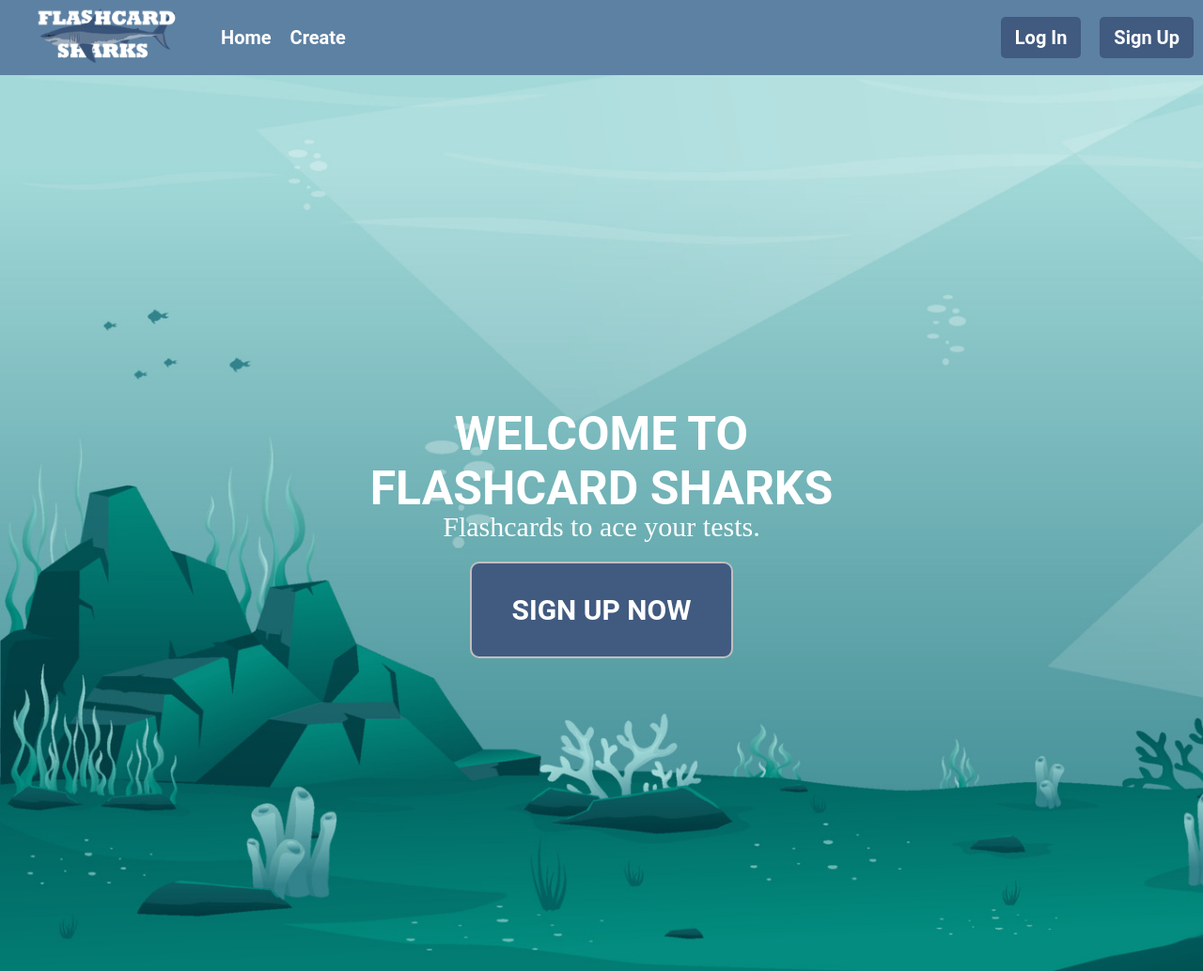
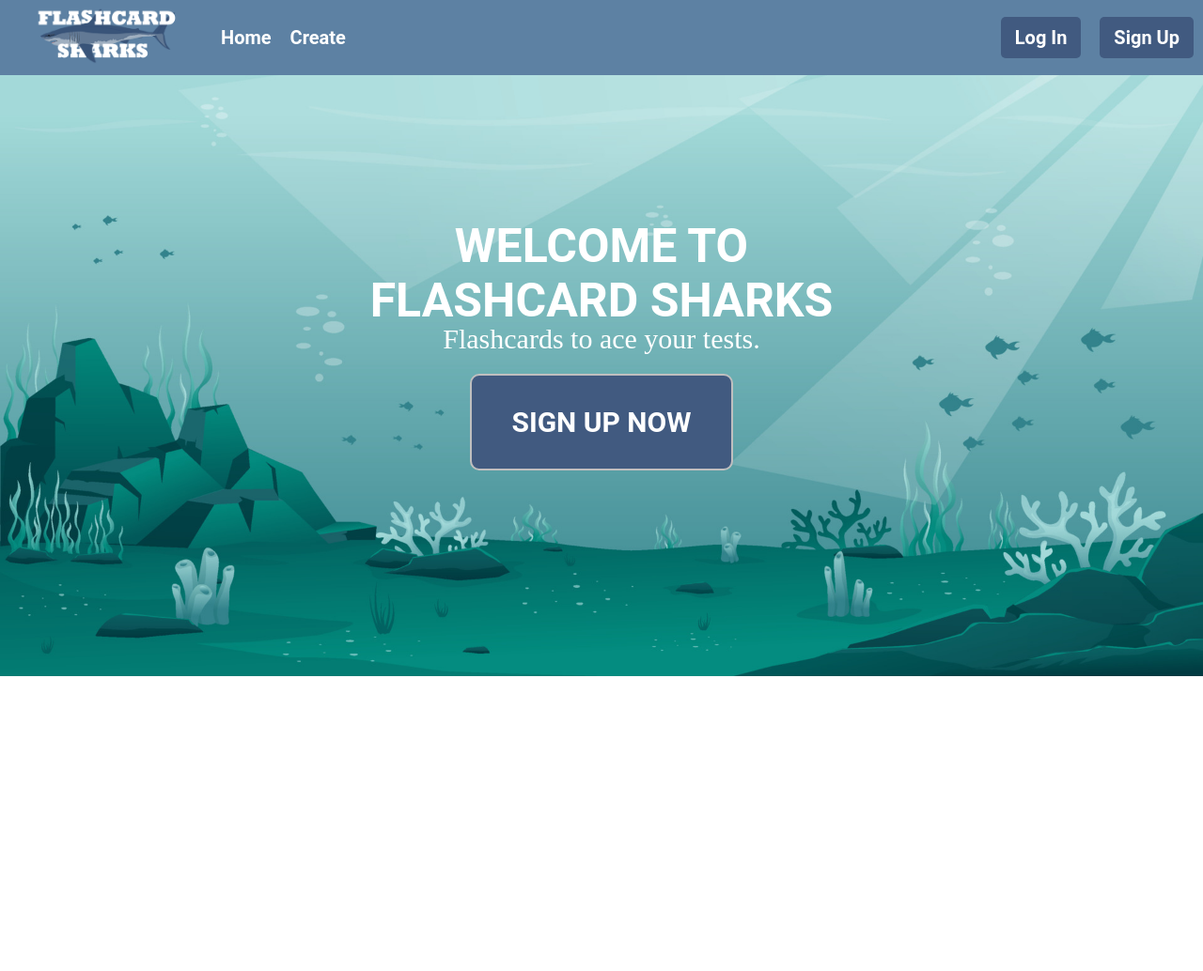
Before and after one commit to AidenHero/agile_2911_flashcards, a Flask app: page / in a window 1280 px wide. Shown: the whole page at 94% size. After the commit the page ends 720 px from the top, so only its background shows below. Run offline with Flask 3, Linux system fonts and the light colour scheme.

Commit message:
changed size of stuff on homepage

```diff
--- a/static/home_styles.css
+++ b/static/home_styles.css
@@ -112,36 +112,6 @@ header li a {
   background-position: 0% 100%;
 }
 
-/* .secondary-nav {
-    background-color: rgb(9, 32, 66);
-    border: 2px solid #000f1f;
-    border-radius: 10px;
-    padding: 20px;
-    height: auto;
-    width: auto;
-    display: flex;
-    align-items: center;
-    position: fixed;
-    bottom: 800px;
-    left: 50%;
-    transform: translateX(-50%);
-    z-index: 100;
-    transition: background-color 0.3s, transform 0.3s;
-}
-
-.secondary-nav a {
-    text-decoration: none;
-    font-size: 18px;
-    font-family: 'Roboto', sans-serif;
-    font-weight: bold;
-    color: #ffffff;
-    margin: 0 10px;
-}
-
-.secondary-nav:hover {
-  background-color: #000f1f;
-  transform: translateX(-50%) scale(1.1);
-}
 
 
  /*.footer {
@@ -166,7 +136,7 @@ header li a {
   justify-content: center;
   align-items: center;
   color: var(--white);
-  height: 1000px;
+  height: 600px;
   width: 100%;
   text-align: center;
 }
```
